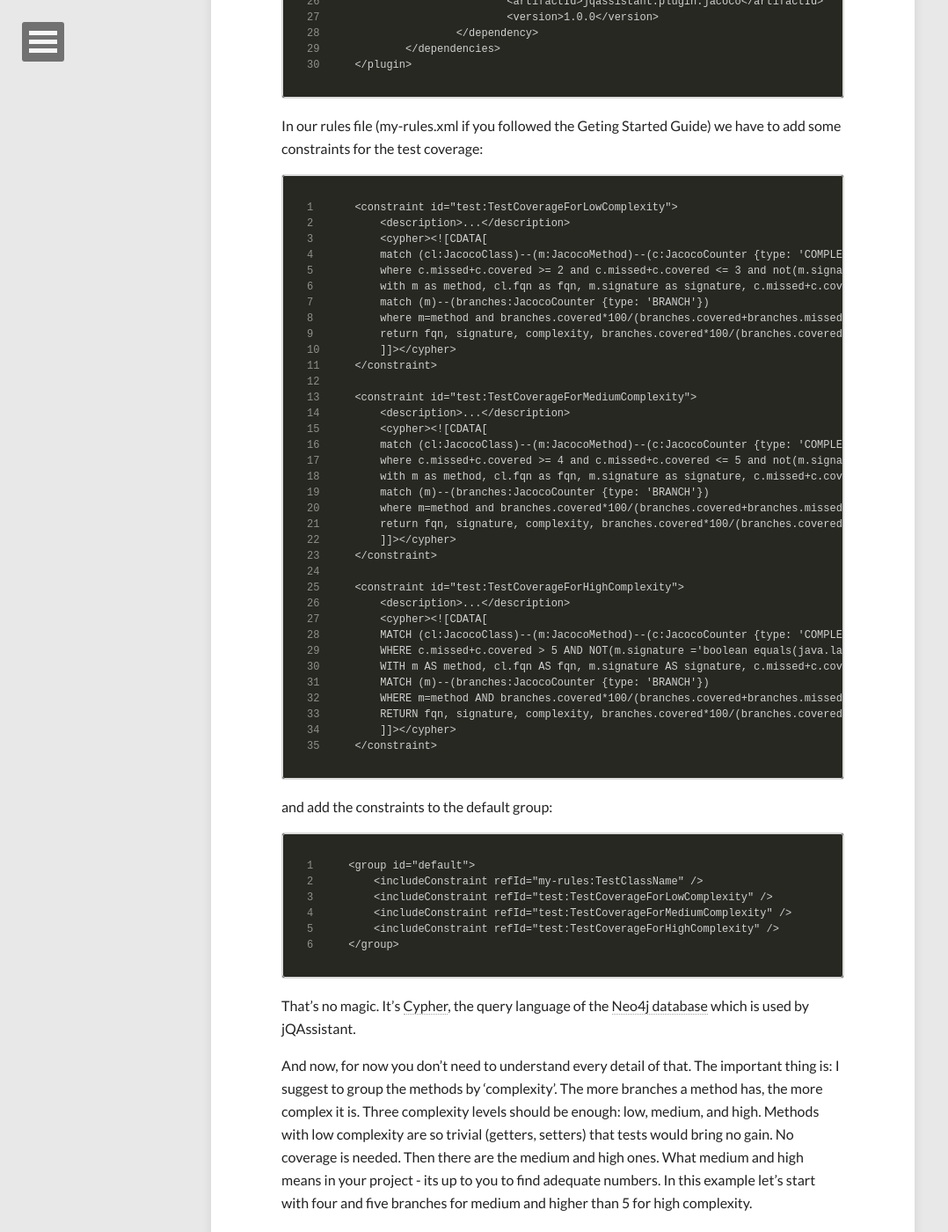
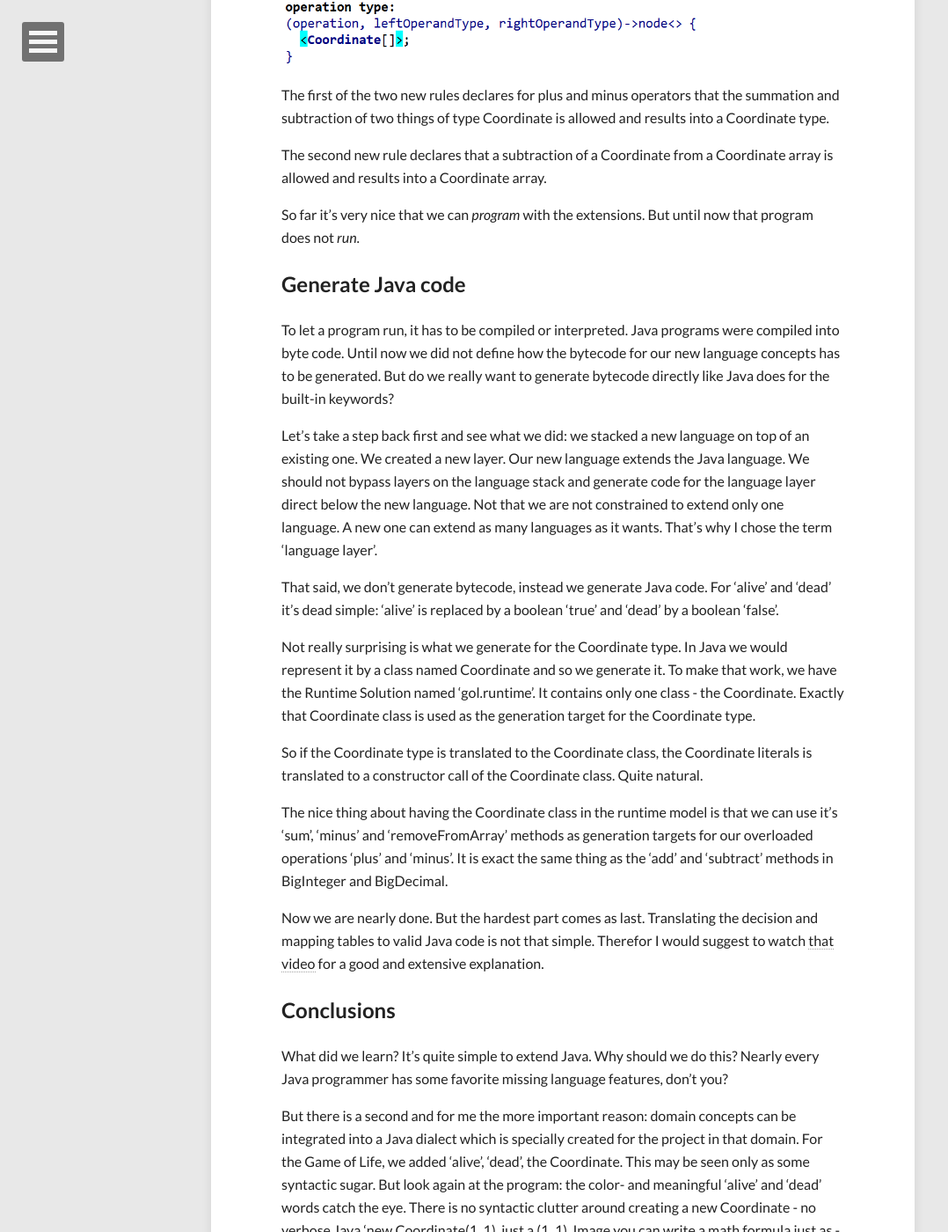
Before and after one commit to kontext-e/kontext-e.github.io, a Jekyll site: the page built from index.html, in a window 1280 px wide and 1400 px high, scrolled down 5385 px. Shown: the whole window at 88% size, without its empty margins (0-1078 px from the left). Built offline with Jekyll 4.4.1, drawn with Linux system fonts in a browser that asks for light colours; nearby versions of some CDN libraries; the list of posts is cut into pages by our own code; some of the changed text lies outside the part shown.

Commit message:
debugging unknown build error

```diff
--- /dev/null
+++ b/_posts/2015-10-05-mps-gol.md
@@ -0,0 +1,171 @@
+---
+layout: post
+title: Game of Life in Java on Steroids
+description: "Game of Life in Java on Steroids"
+tags: [Game of Life, MPS, Java, Language Workbench, Software Craftsmanship]
+---
+
+
+## Code Retreats and the Game of Life
+[Code Retreats](http://coderetreat.org/) are a good way to improve our skills as
+[Software Craftsmen](http://manifesto.softwarecraftsmanship.org/). Soon there is
+the #gdcr15, reason enough to make the [Game of Life](https://en.wikipedia.org/wiki/Conway's_Game_of_Life)
+a topic of a blog post.
+
+Here is an example in Java:
+
+![Game of Life in Java](/images/mps-gol.png)
+
+## Java. Java? Java + extensions!
+Hm, Java? That is not Java. Well, it looks like somewhat like Java, but that
+tables, that colored constants, that initialization of the generation array,
+that operations? It's not hard to notice: there are some extensions made to Java.
+That takes for sure some years or at least months for a single person to create
+such extensions! No, not really. Uh yeah, if you take the [OpenJDK](http://openjdk.java.net/)
+and put your extensions there - but we don't. We take a [Language Workbench](http://www.martinfowler.com/articles/languageWorkbench.html).
+To be more precise: we take the [MPS](https://www.jetbrains.com/mps/) Language Workbench.
+Now it is easy to [modularize and put together](https://www.youtube.com/watch?v=lNMRMZk8KBE) programming languages.
+
+In the following sections we will have a closer look on each of the new language concepts.
+You can get the source [on my GitHub account](https://github.com/jensnerche/mps-gol).
+
+## New Type: Coordinate
+The Gol class starts like a quite normal Java class with a main method. But already the second method, run(),
+contains something special. As you see, Coordinate is like a build-in Java type. It could also be a class named
+Coordinate, but there is a tiny difference: look at the initialization of the arraylist. These are no calls to
+constructors, these are the notation (aka ["Concrete Syntax"](https://en.wikipedia.org/wiki/Parse_tree))
+of a [Literal](https://en.wikipedia.org/wiki/Literal_%28computer_programming%29). Just like 5 for an integer or
+"foo" for a string.
+
+What do we need to create a new type? Surprisingly not that much. Of course the type itself:
+
+![Coordinate Type](/images/gol/CoordinateType.png)
+
+Note the little blue arrow. The CoordinateType extends something called "Type". This is the exact Type all
+other Java types like integer, long etc. extend too. Because of that our new CoordinateType fits nicely into
+the existing Java type system.
+
+Next there is the Literal:
+
+![Coordinate Literal](/images/gol/CoordinateLiteral.png)
+
+Note again the blue arrow. The CoordinateLiteral extends an Expression - yes, again the very same Expression
+which is the base for all Java expressions.
+
+Now we only have to tell the type system, that our CoordinateLiteral is of type CoordinateType:
+
+![CoordinateLiteral is of type CoordinateType](/images/gol/typeof_CoordinateLiteral.png)
+
+With some MPS type system syntax, this basically declares the the type as described above.
+
+That's it. After five minutes or so we are able to use a new Java type. It does not yet do something useful,
+therefore we have to declare the semantics via a generator. But that is the topic of a different section down below.
+
+## Syntax sugar: alive and dead
+In the next method, nextGeneration(...), a two colorful constants catch the eye. 'alive' and 'dead' are used like
+constants or enums, but have a custom color. We could also assign other properties like underlined text, italic or bold font,
+a different font size and so on. Can normal Java IDEs do that too? No - and perhaps that would be a nice issue to be filed
+in Eclipse, NetBeans or Intellij IDEAs backlogs: assigning representation properties to constants and enums.
+
+And it's really no big deal to get domain specific styled constants:
+
+![AliveExpression](/images/gol/AliveExpression.png)
+
+Again we extend an Expression. But that does not explain the different style of the text. This leads to a topic
+I did not mention so far: every new language concept needs or may declare how it is presented. Needs or may, eh?
+Yes, if we inherit from a language concepts which provides a decent representation we can go with it. If we don't
+inherit or want to override the inherited style, we need to define a so called 'editor'. Let's have a look at the
+editor for the alive expression:
+
+![Alive Expression Editor](/images/gol/AliveExpression_Editor.png)
+
+Hm, not that impressive. We see that it's the 'editor for concept AliveConcept'. And it's the default one. Yes,
+we may declare more than one representation for a concept, e.g. for color-blind people. But let's focus for now on
+only one editor. We also see that the #alias# should be shown. Alias? Yes, please go back to the Alive Expression picture.
+There it is: 'alias: alive'. But how comes the color in? We can declare styles in a different tool window:
+
+![Alive Expression Editor Style](/images/gol/AliveExpression_Editor_Inspector.png)
+
+And the same goes for Dead Expression with the style 'text-foreground-color : red'.
+
+## Decision Table
+Now we come to one of the most powerful and most interesting things of custom representations via own 'editors'.
+We are not limited to text like in normal IDEs. We could define also - tables! And not only tables, but even
+Java Swing components are allowed. So we could replace the alive and dead concepts with checkboxes. Or add some
+JavaDoc with explaining pictures. But for now let's focus on the tables. In the nextGeneration(...) method we see
+a decision table. A content cell from the middle is taken if the column header and the row header both evaluate to true.
+If no constellation evaluates to true, the default value is taken. In fact, this decision table represents the core
+algorithm of the Game of Life:
+
+![Decision Table](/images/gol/DecisionTable.png)
+
+Depending on if the current generation contains a cell and how many neighbors it has, it will be added to the next
+generation or not. And because the decision table also extends the Expression and the Type is declared boolean,
+the table can be used as condition in a regular if statement.
+
+## Mapping Table
+In the neighbors() method we see again a table. This time no decision table but a mapping table. A single cell
+and a table were combined:
+
+![Mapping Table](/images/gol/MappingTable.png)
+
+The bold plus sign indicates that it is no normal summation operation but an adapted version for the table: the left
+side of the plus - here a variable named 'cell' of type Coordinate - is added to every entry in the table. This results
+into nine new Coordinates. The middle one is the original cell itself, so it is no neighbor and will be subtracted again.
+
+## Extending Operations: plus and minus
+Subtracted? A single value via minus operation from a collection in Java? This is only possible because we can also
+put additional semantics on operations as language extensions. Once again the type system feature of MPS
+comes to help and let's us overload operations:
+
+![Overloaded Operations](/images/gol/OverloadedOperations.png)
+
+The first of the two new rules declares for plus and minus operators that the summation and subtraction of two things
+of type Coordinate is allowed and results into a Coordinate type.
+
+The second new rule declares that a subtraction of a Coordinate from a Coordinate array is allowed and results into a
+Coordinate array.
+
+So far it's very nice that we can *program* with the extensions. But until now that program does not *run*.
+
+## Generate Java code
+To let a program run, it has to be compiled or interpreted. Java programs were compiled into byte code. Until now
+we did not define how the bytecode for our new language concepts has to be generated. But do we really want to
+generate bytecode directly like Java does for the built-in keywords?
+
+Let's take a step back first and see what we did: we stacked a new language on top of an existing one. We created a new layer.
+Our new language extends the Java language. We should not bypass layers on the language stack and generate code for
+the language layer direct below the new language. Not that we are not constrained to extend only one language. A new one
+can extend as many languages as it wants. That's why I chose the term 'language layer'.
+
+That said, we don't generate bytecode, instead we generate Java code. For 'alive' and 'dead' it's dead simple: 'alive' is
+replaced by a boolean 'true' and 'dead' by a boolean 'false'.
+
+Not really surprising is what we generate for the Coordinate type. In Java we would represent it by a class named Coordinate
+and so we generate it. To make that work, we have the Runtime Solution named 'gol.runtime'. It contains only one class -
+the Coordinate. Exactly that Coordinate class is used as the generation target for the Coordinate type.
+
+So if the Coordinate type is translated to the Coordinate class, the Coordinate literals is translated to a constructor call
+of the Coordinate class. Quite natural.
+
+The nice thing about having the Coordinate class in the runtime model is that we can use it's 'sum', 'minus' and 'removeFromArray'
+methods as generation targets for our overloaded operations 'plus' and 'minus'. It is exact the same thing as the 'add' and 'subtract'
+methods in BigInteger and BigDecimal.
+
+Now we are nearly done. But the hardest part comes as last. Translating the decision and mapping tables to valid Java code is not
+that simple. Therefor I would suggest to watch [that video](https://www.youtube.com/watch?v=RpQ5JVQaJx4) for a good and extensive
+explanation.
+
+
+## Conclusions
+What did we learn? It's quite simple to extend Java. Why should we do this? Nearly every Java programmer has some favorite missing
+language features, don't you?
+
+But there is a second and for me the more important reason: domain concepts can be integrated into a Java dialect which is
+specially created for the project in that domain. For the Game of Life, we added 'alive', 'dead', the Coordinate. This may
+be seen only as some syntactic sugar. But look again at the program: the color- and meaningful 'alive' and 'dead' words catch the eye.
+There is no syntactic clutter around creating a new Coordinate - no verbose Java 'new Coordinate(1, 1), just a (1, 1). Image you
+can write a math formula just as - a math formula and not as a long Java methods with many words an no single math symbol.
+Notation matters, and notation is nothing else than the concrete syntax of a language. With language extensions we can define our
+own concrete syntax. A program can be much more optimized for reading. And source code is ten times more read than written.
+Or even more often.
```
Also changed, not shown: _posts/2015-09-24-beginning-unittests.md (+1 -0 lines), drafts/executable-architecture-documentation.md (added, +6 -0 lines), drafts/migrating-to-java8-optionals.md (added, +6 -0 lines), drafts/mps-gol.md (deleted, +0 -3 lines), drafts/physical-units.md (added, +6 -0 lines), drafts/your-code-as-crime-scene-book-and-git-jqa-plugin.md (added, +6 -0 lines), images/gol/AliveExpression.png (added), images/gol/AliveExpression_Editor.png (added), images/gol/AliveExpression_Editor_Inspector.png (added), images/gol/CoordinateLiteral.png (added), images/gol/CoordinateType.png (added), images/gol/DecisionTable.png (added), images/gol/MappingTable.png (added), images/gol/OverloadedOperations.png (added), 1 more files.
